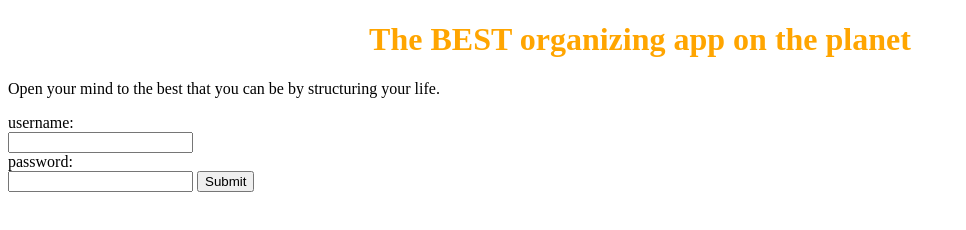
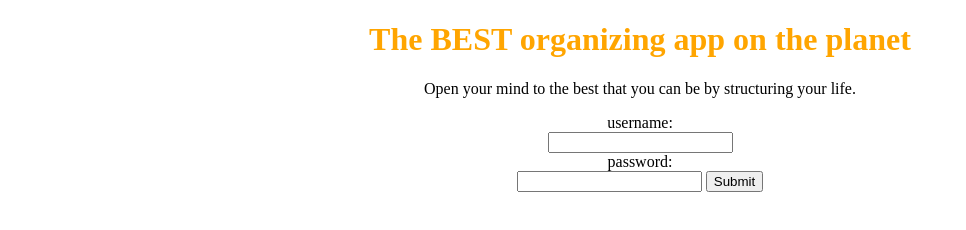
Before and after one commit to itd/Organization-App, a plain HTML site: page Index.html in a window 1280 px wide. Shown: the whole page, without its empty margins (0-966 px from the left). Drawn offline with Linux system fonts and the light colour scheme.

Commit message:
centered stuff

```diff
--- a/Index.html
+++ b/Index.html
@@ -14,8 +14,7 @@
 				<p>Open your mind to the best that you can be by structuring your life.</p>
 
 
-
-
+			<div class="container">
 				<form action="action_page.php">
 					username:<br>
 					<input type="text" name="username"><br>
@@ -23,6 +22,7 @@
 					<input type="text" name="password">
 					<input type="submit" name="submit">
 				</form>
+			</div>
 
 	</body>
 	<footer>
--- a/css/style.css
+++ b/css/style.css
@@ -2,3 +2,12 @@ h1 {
 	color:orange;
 	text-align: center;
 }
+
+p{
+	text-align: center;
+}
+
+
+form{
+	text-align: center;
+}
```
